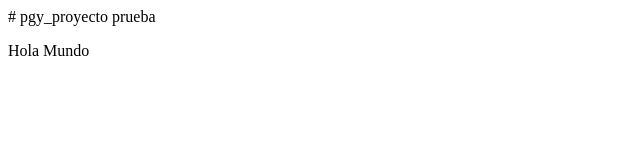
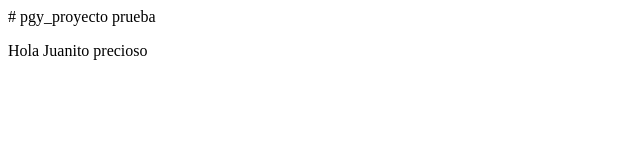
Before and after one commit to Dem0nLegend/pgy_proyecto, a plain HTML site: page index.html in a window 1280 px wide. Shown: the full height of the page, 0-640 px from the left. Drawn offline with Linux system fonts and the light colour scheme.

Commit message:
Update index.html

```diff
--- a/index.html
+++ b/index.html
@@ -5,7 +5,7 @@
 <title> Inicio </title>
 </head>
 <body>
-<div><p> Hola Mundo</p>
+<div><p> Hola Juanito precioso</p>
 </div>
 </body>
 </html>
```
